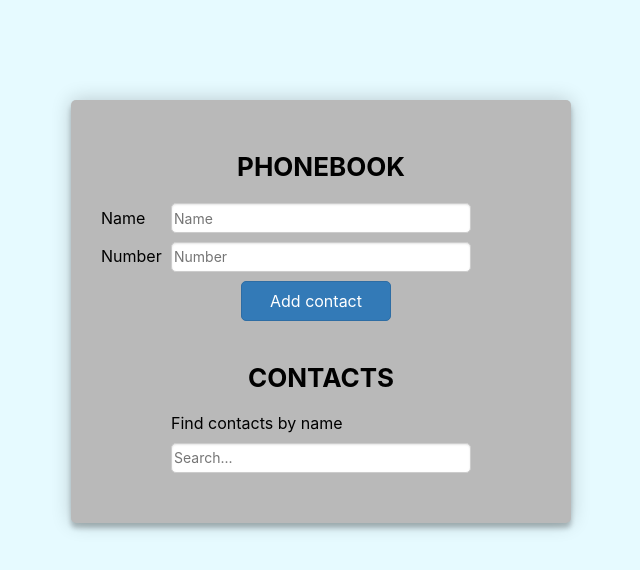
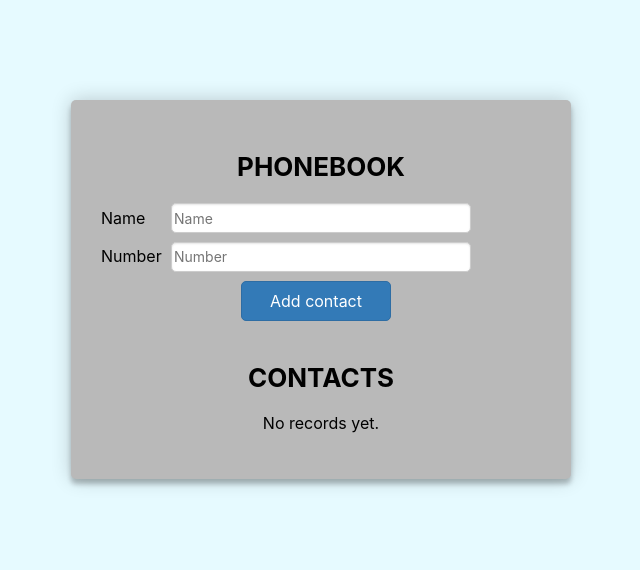
Before and after one commit to Valentyna-Chudik/goit-react-hw-06-phonebook, a React (Create React App) app: page / in a window 1280 px wide. Shown: the top 570 px of the page, without its empty margins (319-959 px from the left). Built offline with nearby package versions, Linux system fonts and the light colour scheme.

Commit message:
Notification, Number Validity added

```diff
--- a/src/App.js
+++ b/src/App.js
@@ -3,16 +3,25 @@ import Section from './components/Section/Section';
 import Form from './components/Form/Form';
 import Filter from './components/Filter/Filter';
 import ContactsList from './components/ContactsList/ContactsList';
+import Notification from './components/Notification/Notification';
+import { getContacts } from './redux/contacts/contacts-selectors';
+import { useSelector } from 'react-redux';
 
 export default function App() {
+  const contacts = useSelector(getContacts);
+
   return (
     <Container>
       <Section title="Phonebook">
         <Form />
       </Section>
       <Section title="Contacts">
-        <Filter />
-        <ContactsList />
+        {contacts.length > 0 && <Filter />}
+        {contacts.length > 0 ? (
+          <ContactsList />
+        ) : (
+          <Notification message="No records yet." />
+        )}
       </Section>
     </Container>
   );
--- a/src/components/Form/Form.js
+++ b/src/components/Form/Form.js
@@ -41,6 +41,8 @@ export default function Form() {
       alert(`${name} is already in contacts.`);
     } else if (contacts.find(contact => contact.number === number)) {
       alert(`${number} is already in contacts.`);
+    } else if (Number.isNaN(+number)) {
+      alert('Phone number should consist only of digits.');
     } else {
       onSubmit(name, number);
     }
--- /dev/null
+++ b/src/components/Notification/Notification.js
@@ -0,0 +1,10 @@
+import PropTypes from 'prop-types';
+import styles from './Notification.module.css';
+
+export default function Notification({ message }) {
+  return <p className={styles.notification}> {message} </p>;
+}
+
+Notification.propTypes = {
+  message: PropTypes.string.isRequired,
+};
--- /dev/null
+++ b/src/components/Notification/Notification.module.css
@@ -0,0 +1,4 @@
+.notification {
+  display: flex;
+  justify-content: center;
+}
```
